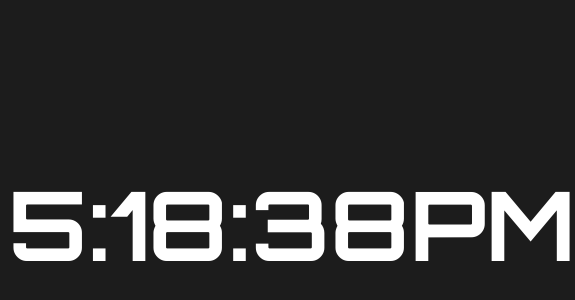
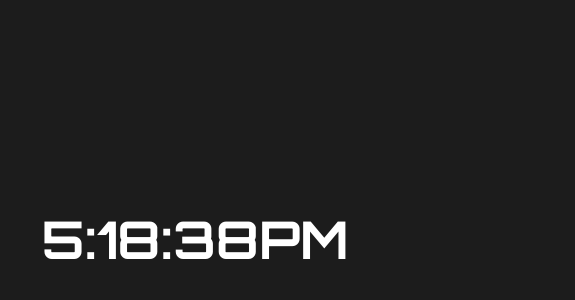
Before and after one commit to safiulbari/Javascript30, a plain HTML site: page 2digitalclock.html in a window 390 px wide. Shown: the part 174-474 px from the top of the page, 575 px wide, since content can reach past the window. Drawn offline with Linux system fonts and the light colour scheme.

Commit message:
code wrong fix

```diff
--- a/2digitalclock.html
+++ b/2digitalclock.html
@@ -13,7 +13,7 @@
         }
         .container{
             margin: 0 auto;
-            margin-top: 40vh;
+            margin-top: 45vh;
             text-align: center;
             font-size: 72pt;
         }
@@ -41,6 +41,13 @@
 
             background-color: palegreen;
         }*/
+        @media only screen and (max-width: 600px) {
+            .container {
+                margin-top: 45vh;
+                font-size: 52px;
+            }
+        }
+
     </style>
 </head>
 <body>
```
